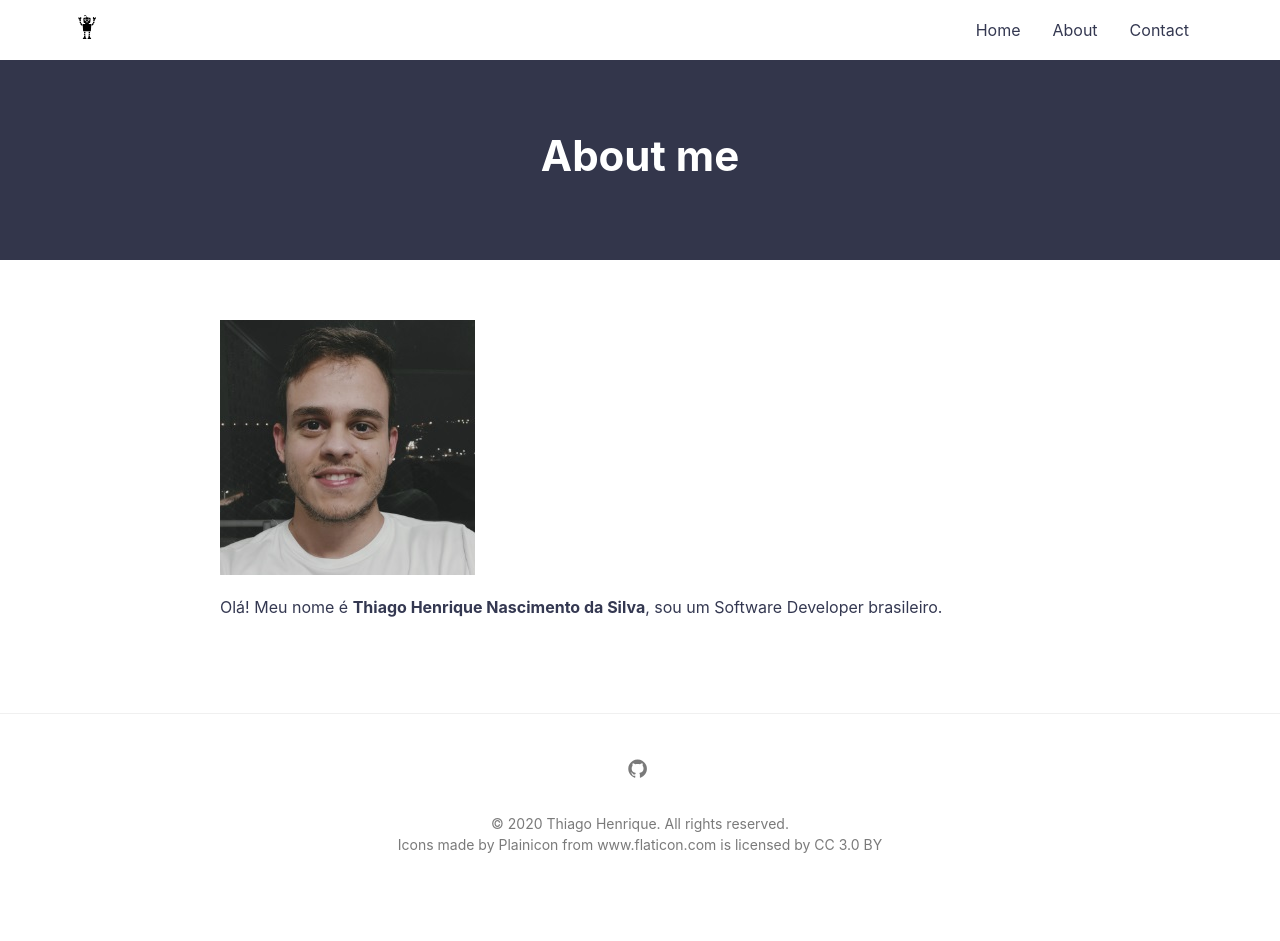
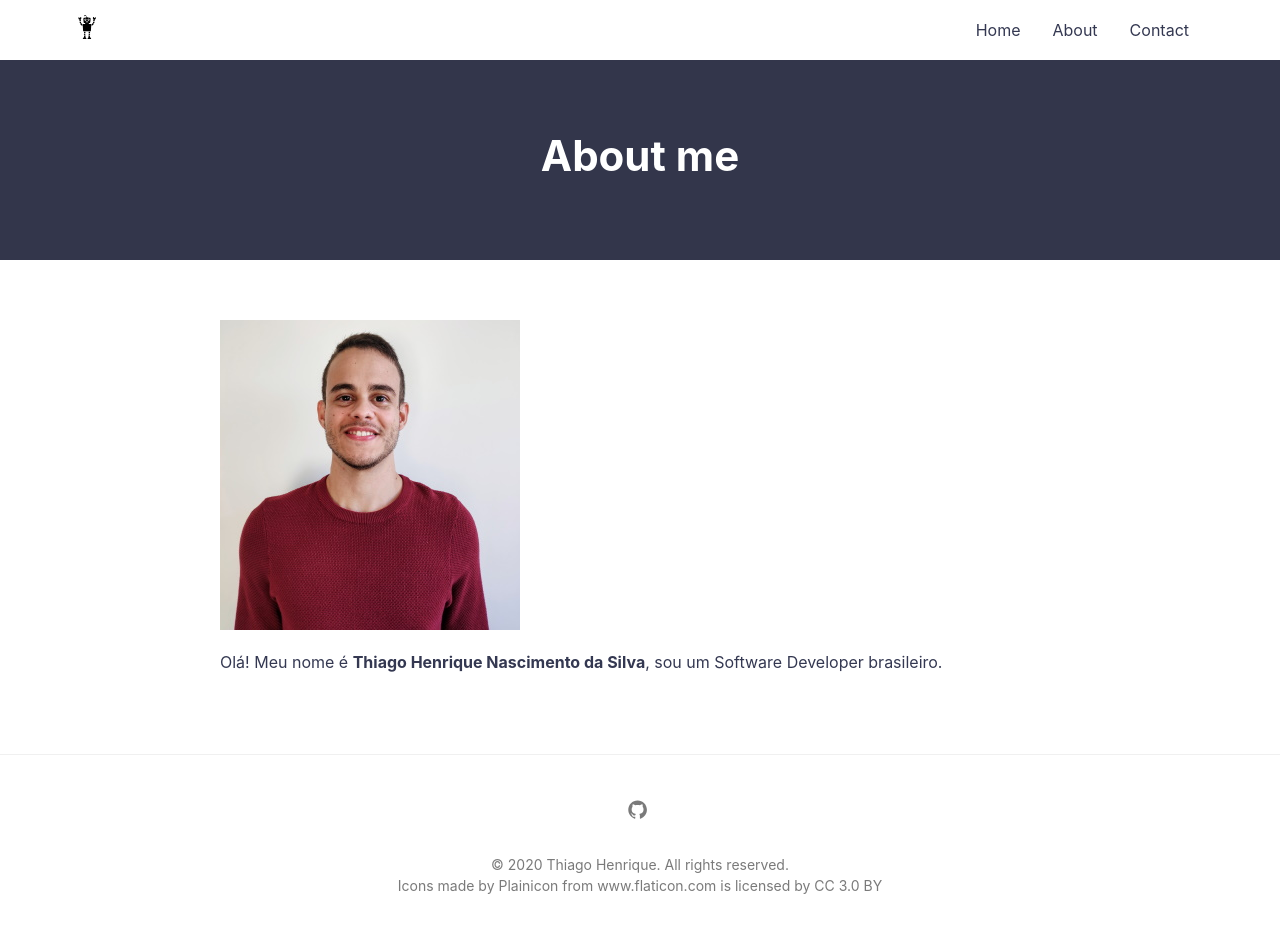
Before and after one commit to thiagosilva95/thiagosilva95.github.io, a Jekyll site: the page built from about.md, in a window 1280 px wide. Built offline with Jekyll 4.4.1, drawn with Linux system fonts in a browser that asks for light colours; before the commit the page ends 900 px from its top, so only the background shows below that.

```diff
--- a/about.md
+++ b/about.md
@@ -6,6 +6,6 @@
 
 <!--- (<img align="center" src="https://github.com/thiagosilva95/thiagosilva95.github.io/blob/master/assets/img/thiagosilva95-profile.jpg" width="150"> -->
 
-![profile]({{ "assets/img/thiagosilva95-profile-50p.jpg" | absolute_url }})
+![profile]({{ "assets/img/thiagosilva-profile-50p.jpg" | absolute_url }})
 
 Olá! Meu nome é **Thiago Henrique Nascimento da Silva**, sou um Software Developer brasileiro.
```
Also changed, not shown: assets/img/thiagosilva-profile-50p.jpg (added), assets/img/thiagosilva-profile.jpg (added).
